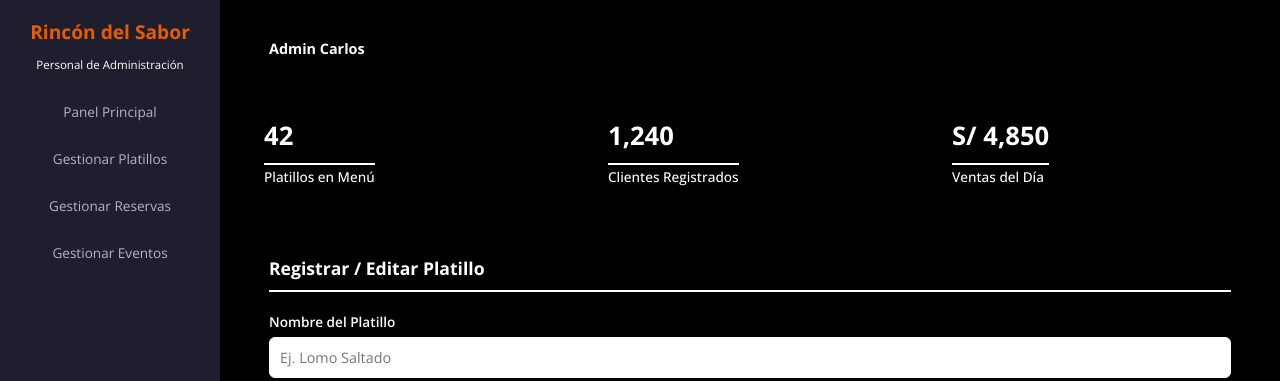
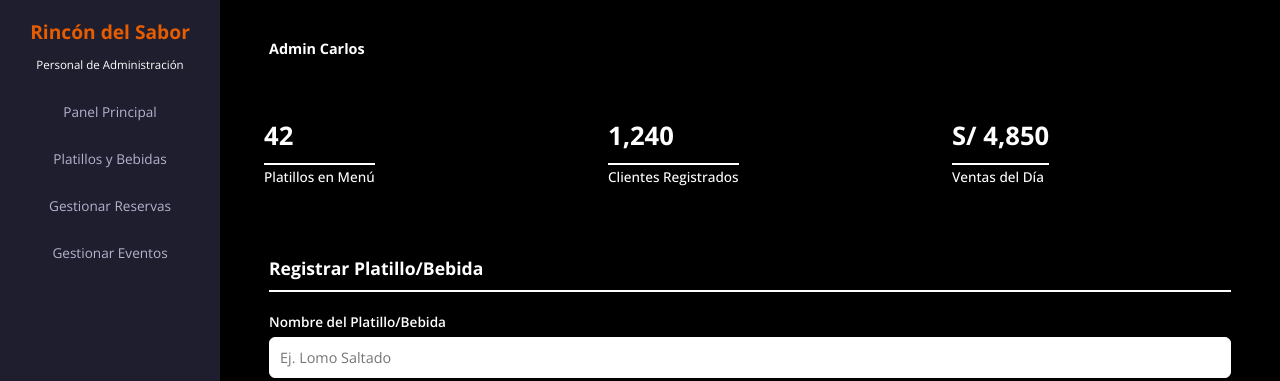
Before and after one commit to AdministracionRestaurante/administracion, a plain HTML site: page html/panel_principal.html in a window 1280 px wide. Shown: the top 381 px of the page. Drawn offline with nearby package versions, Linux system fonts and the light colour scheme.

```diff
--- a/html/panel_principal.html
+++ b/html/panel_principal.html
@@ -19,7 +19,7 @@
             <p class="sidebar-rol">Personal de Administración</p>
             <nav class="sidebar-menu">
                 <a href="../html/panel_principal.html">Panel Principal</a>
-                <a href="#">Gestionar Platillos</a>
+                <a href="#">Platillos y Bebidas</a>
                 <a href="#">Gestionar Reservas</a>
                 <a href="#">Gestionar Eventos</a>
             </nav>
@@ -56,10 +56,10 @@
 
             <div class="design-trabajo">
                 <section class="bloque-cont">
-                    <h3>Registrar / Editar Platillo</h3>
+                    <h3>Registrar Platillo/Bebida</h3>
                     <form class="admin-frm" onsubmit="return false;">
                         <div class="frm">
-                            <label>Nombre del Platillo</label>
+                            <label>Nombre del Platillo/Bebida</label>
                             <input type="text" id="platillo" placeholder="Ej. Lomo Saltado">
                         </div>
                         <div class="frm-fila">
```
